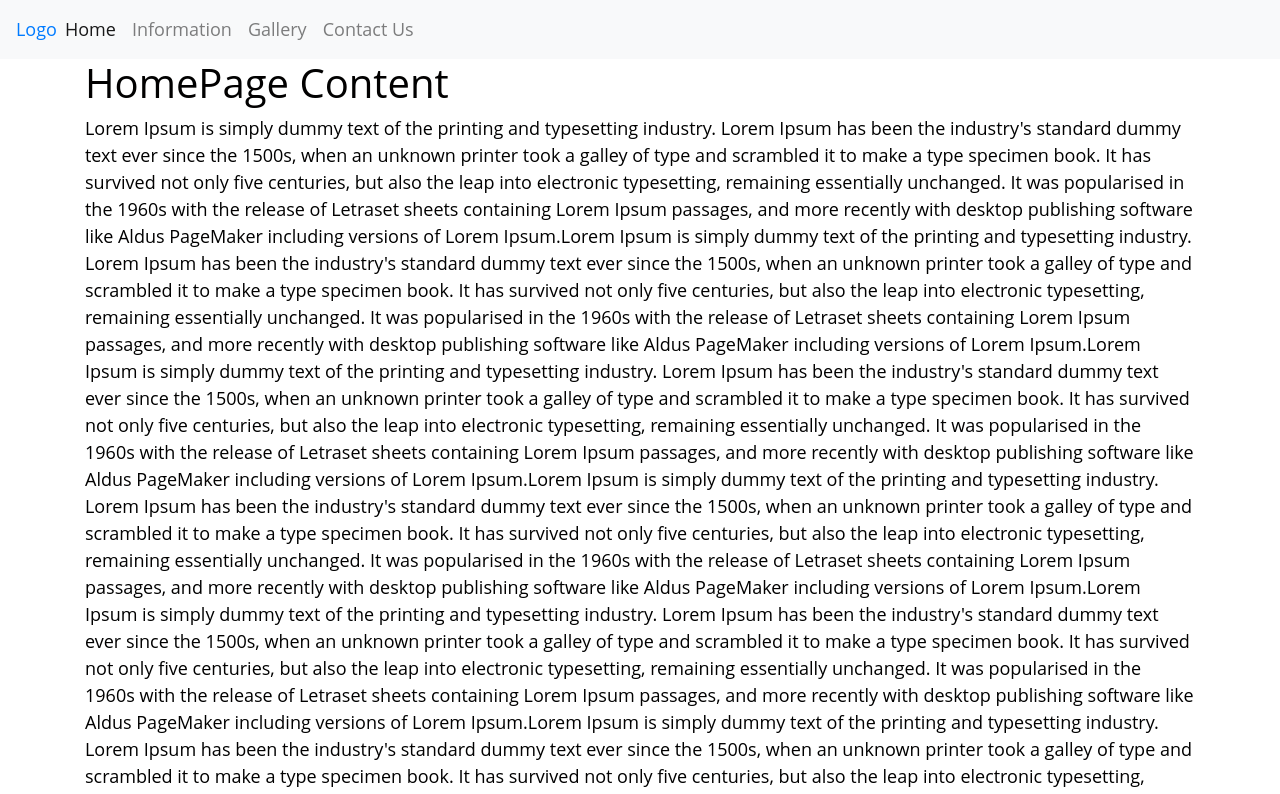
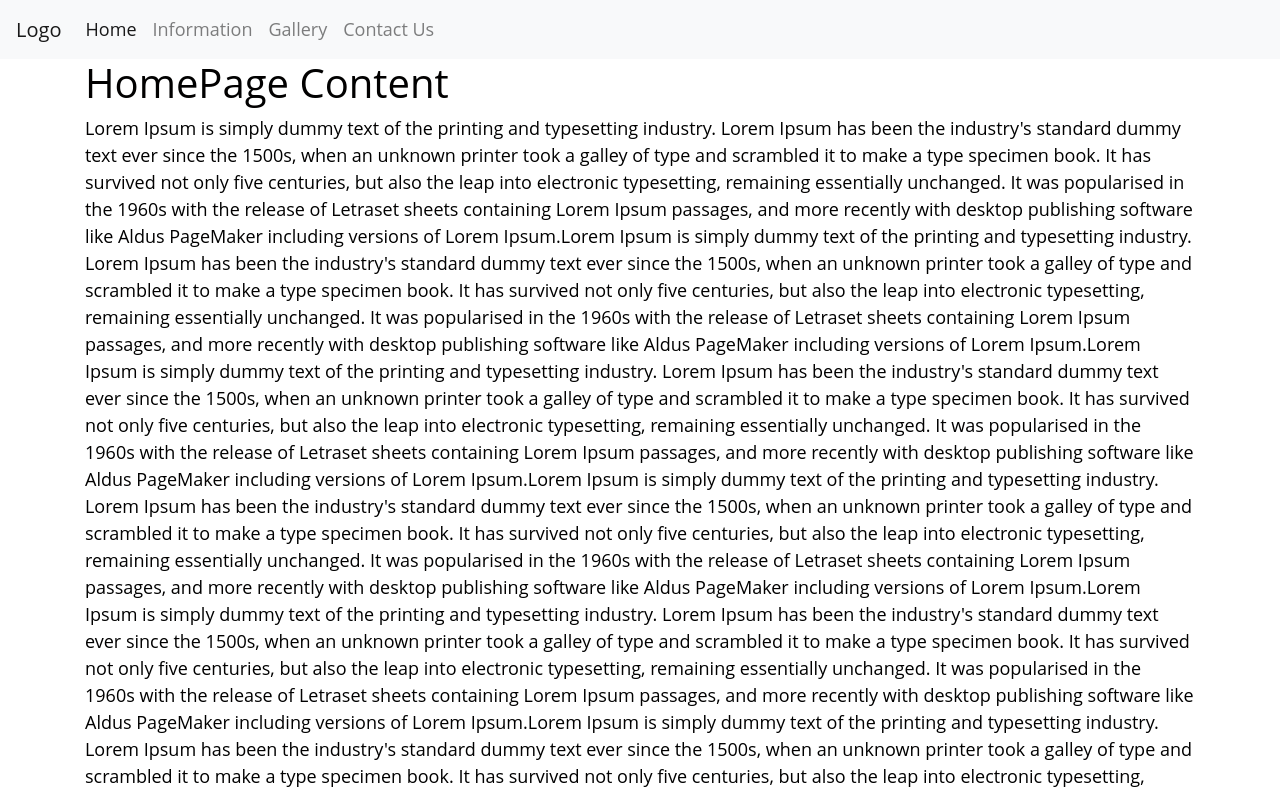
Before and after one commit to francescopapini/ventos, a React (Create React App) app: page / in a window 1280 px wide. Shown: the top 794 px of the page. Built offline with nearby package versions, Linux system fonts and the light colour scheme.

Commit message:
added navbar brand class to logo

```diff
--- a/src/components/headerComponent/header.js
+++ b/src/components/headerComponent/header.js
@@ -5,7 +5,7 @@ class Header extends Component {
   render() {
     return (
       <nav className="navbar navbar-expand-lg navbar-light bg-light">
-        <Link to="/" className="nav-brand">Logo</Link>
+        <Link to="/" className="navbar-brand">Logo</Link>
         <button className="navbar-toggler" type="button" data-toggle="collapse" data-target="#navbarSupportedContent" aria-controls="navbarSupportedContent" aria-expanded="false" aria-label="Toggle navigation">
           <span className="navbar-toggler-icon"></span>
         </button>
```
